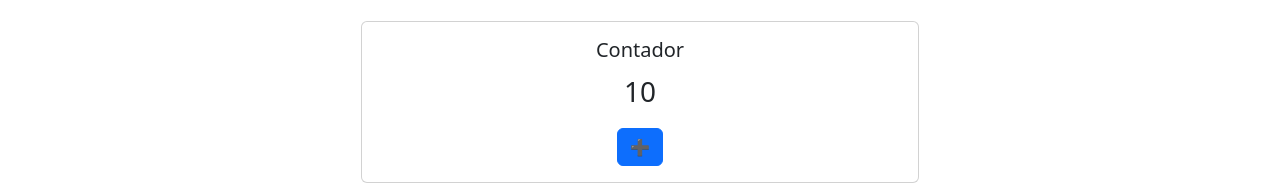
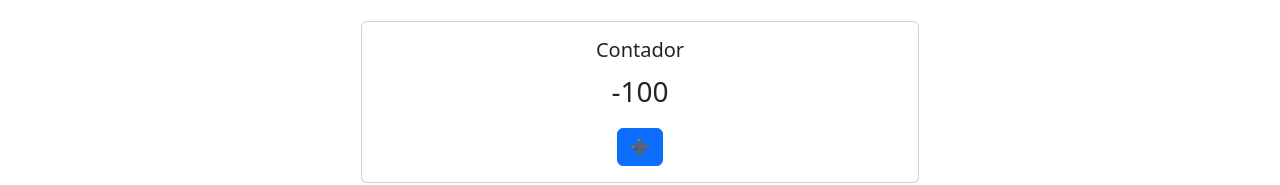
Before and after one commit to TaliCabana/contadorC13, a React (Vite) app: page / in a window 1280 px wide. Shown: the part 618-803 px from the top of the page. Built offline with nearby package versions, Linux system fonts and the light colour scheme.

Commit message:
Agregamos un estado en el componente Contador

```diff
--- a/src/components/Contador.jsx
+++ b/src/components/Contador.jsx
@@ -1,13 +1,22 @@
+import { useState } from "react";
+
 const Contador = () => {
+    const [contador,setContador] = useState(-100)
+  // let contador = 10;
+  const sumar = () => {
+    setContador(contador + 1);
+    console.log(contador);
+  };
+
   return (
     <section className="text-center d-flex justify-content-center mt-5">
       <div className="card w-50">
         <div className="card-body">
           <h5 className="card-title">Contador</h5>
-          <p className="card-text fs-3">
-            10
-          </p>
-          <button className="btn btn-primary">➕</button>
+          <p className="card-text fs-3">{contador}</p>
+          <button className="btn btn-primary" onClick={sumar}>
+            ➕
+          </button>
         </div>
       </div>
     </section>
```
